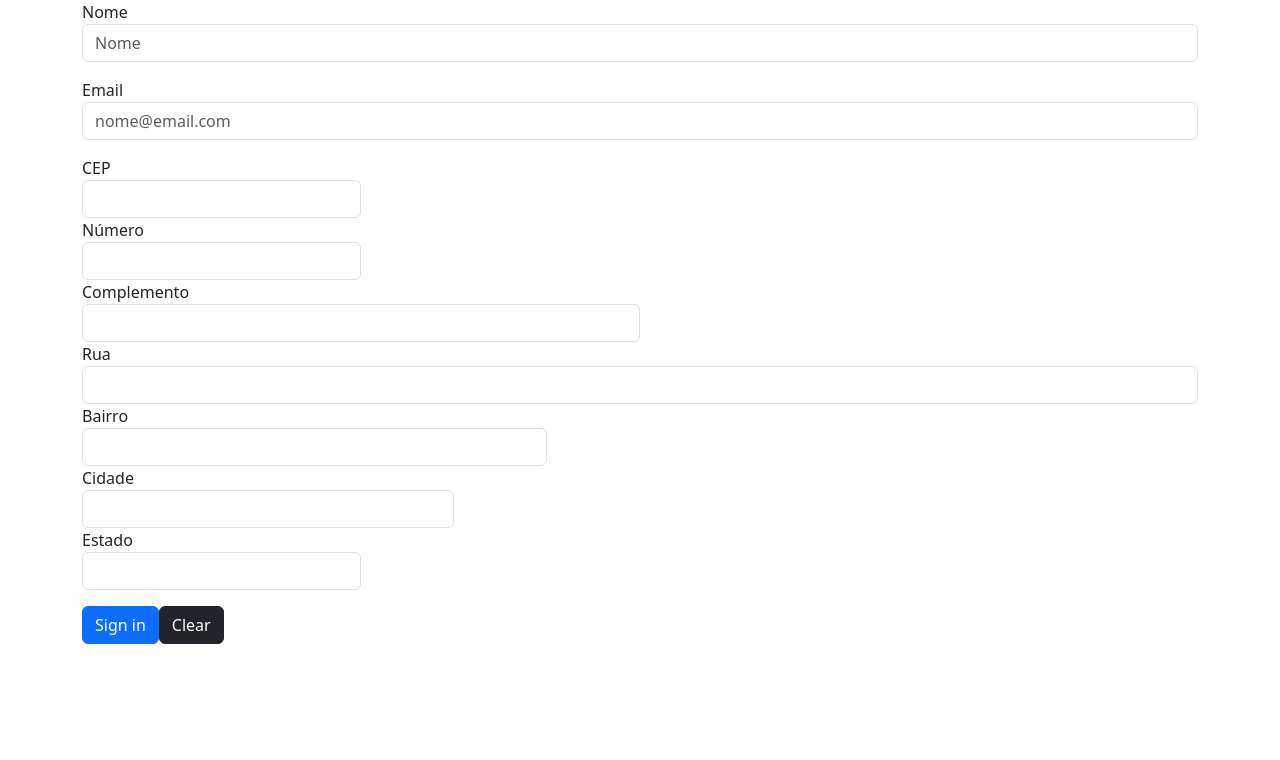
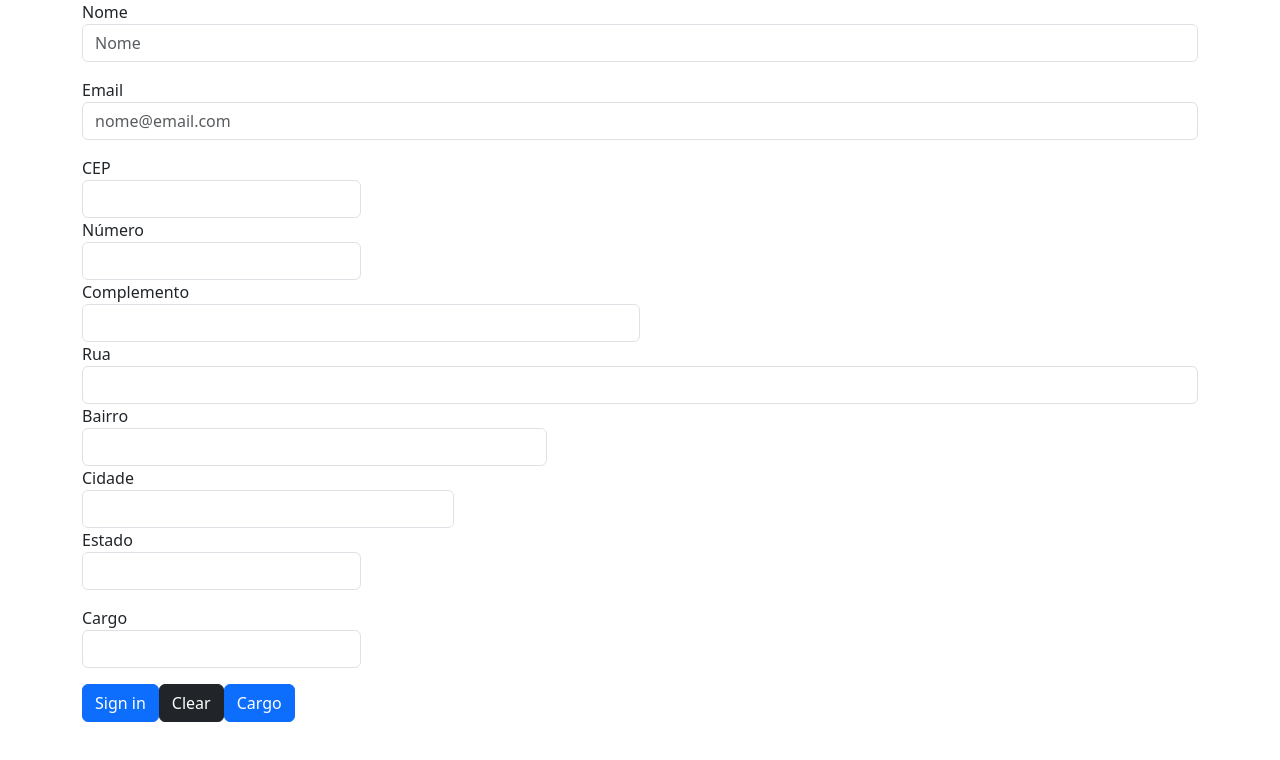
Before and after one commit to JoaoClemer/reactive-forms, an Angular app: page / in a window 1280 px wide. Shown: the top 760 px of the page. Built offline with nearby package versions, Linux system fonts and the light colour scheme.

Commit message:
ngvalue and comparewith

```diff
--- a/src/app/data-form/data-form.component.html
+++ b/src/app/data-form/data-form.component.html
@@ -47,15 +47,27 @@
     <div class="col-md-3">
       <label for="complemento">Estado</label>
       <select class="form-control" type="text" name="estado" id="estado" formControlName="estado">
-        <option *ngFor="let estado of estados | async" [value]="estado.sigla">{{estado.nome}}</option>
+        <option *ngFor="let estado of estados | async" [value]="estado.sigla"> {{ estado.nome }} </option>
       </select>
     </div>
   </div>
+
+  <div class="form-group">
+    <div class="col-md-3">
+      <label for="cargo">Cargo</label>
+      <select class="form-control" type="text" name="cargo" id="cargo" formControlName="cargo" [compareWith]="compararCargos">
+        <option *ngFor="let cargo of cargos" [ngValue]="cargo"> {{ cargo.desc }} </option>
+      </select>
+    </div>
+
+  </div>
+
 
 
   <div class="col-12">
     <button type="submit" class="btn btn-primary">Sign in</button>
     <button class="btn btn-dark" (click)="limpar()">Clear</button>
+    <button class="btn btn-primary" (click)="setarCargo()">Cargo</button>
   </div>
 
 
--- a/src/app/data-form/data-form.component.ts
+++ b/src/app/data-form/data-form.component.ts
@@ -16,6 +16,7 @@
   formulario!: FormGroup;
   // estados!: EstadoBr[];
   estados!: Observable<EstadoBr[]>;
+  cargos!: any[];
 
   constructor
   (private formBuilder: FormBuilder,
@@ -29,6 +30,8 @@
   ngOnInit(){
 
     this.estados = this.dropdownService.getEstadosBr();
+
+    this.cargos = this.dropdownService.getCargos();
 
     /*this.furmulario = new FormGroup({
       nome: new FormControl(null),
@@ -55,7 +58,9 @@
       bairro:[null, Validators.required],
       cidade:[null, Validators.required],
       estado:[null, Validators.required]
-      })
+      }),
+
+      cargo: [null]
 
     });
 
@@ -116,4 +121,13 @@
 
   }
 
+   setarCargo(){
+    const cargo = {nome: 'Dev', nivel: 'Pleno', desc: 'Dev Pl'};
+    this.formulario.get('cargo')?.setValue(cargo);
   }
+
+  compararCargos(obj1:any, obj2:any){
+    return obj1 && obj2 ? (obj1.nivel === obj2.nivel) : obj1 && obj2;
+  }
+
+  }
--- a/src/app/services/dropdown.service.ts
+++ b/src/app/services/dropdown.service.ts
@@ -15,4 +15,14 @@
     return this.http.get<EstadoBr[]>('assets/dados/estadosbr.json');
 
   }
+
+  getCargos(){
+    return [
+      {nome: 'Dev', nivel: 'Junior', desc: 'Dev Jr'},
+      {nome: 'Dev', nivel: 'Pleno', desc: 'Dev Pl'},
+      {nome: 'Dev', nivel: 'Senior', desc: 'Dev Sr'}
+    ];
+  }
+
+
 }
```
